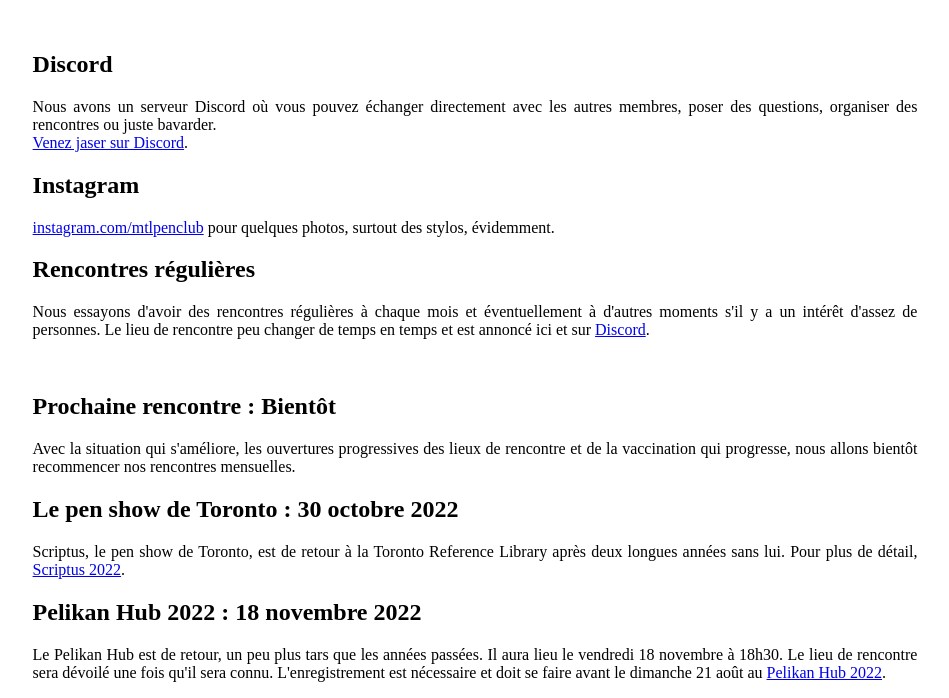
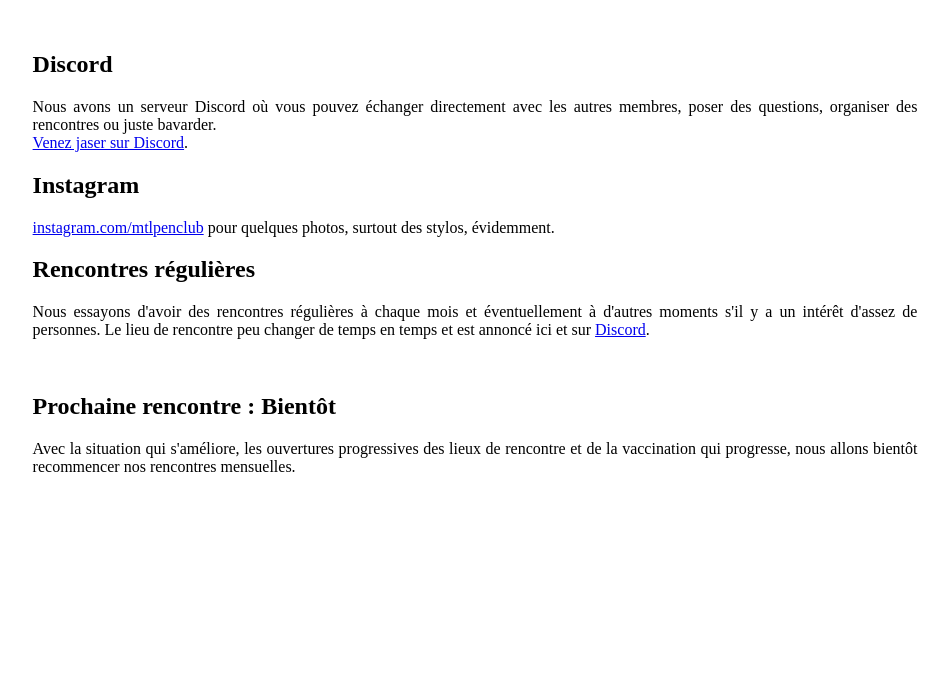
Before and after one commit to mtlpenclub/mtlpenclub.github.io, a plain HTML site: page docs/index.html in a window 1280 px wide. Shown: the part 163-861 px from the top of the page, without its empty margins (165-1114 px from the left). After the commit the page ends 800 px from the top, so only its background shows below. Drawn offline with Linux system fonts and the light colour scheme.

Commit message:
-Scriptus-Hub

```diff
--- a/docs/index.html
+++ b/docs/index.html
@@ -58,15 +58,5 @@
     <p>Avec la situation qui s'améliore, les ouvertures progressives des lieux de rencontre et de la vaccination qui progresse, nous allons bientôt recommencer nos rencontres mensuelles.</p>
   </div>
 
-  <div class="center">
-    <h2>Le pen show de Toronto : 30 octobre 2022</h2>
-    <p>Scriptus, le pen show de Toronto, est de retour à la Toronto Reference Library après deux longues années sans lui. Pour plus de détail, <a href="https://www.scriptusinc.com/">Scriptus 2022</a>.</p>
-  </div>
-
-  <div class="center">
-    <h2>Pelikan Hub 2022 : 18 novembre 2022</h2>
-    <p>Le Pelikan Hub est de retour, un peu plus tars que les années passées. Il aura lieu le vendredi 18 novembre à 18h30. Le lieu de rencontre sera dévoilé une fois qu'il sera connu. L'enregistrement est nécessaire et doit se faire avant le dimanche 21 août au <a href="https://pelikan-hubs.com/registration.php">Pelikan Hub 2022</a>.</p>
-  </div>
-
 </body>
 </html>
```
Also changed, not shown: docs/index.en.html (+0 -10 lines), 1 other file.
